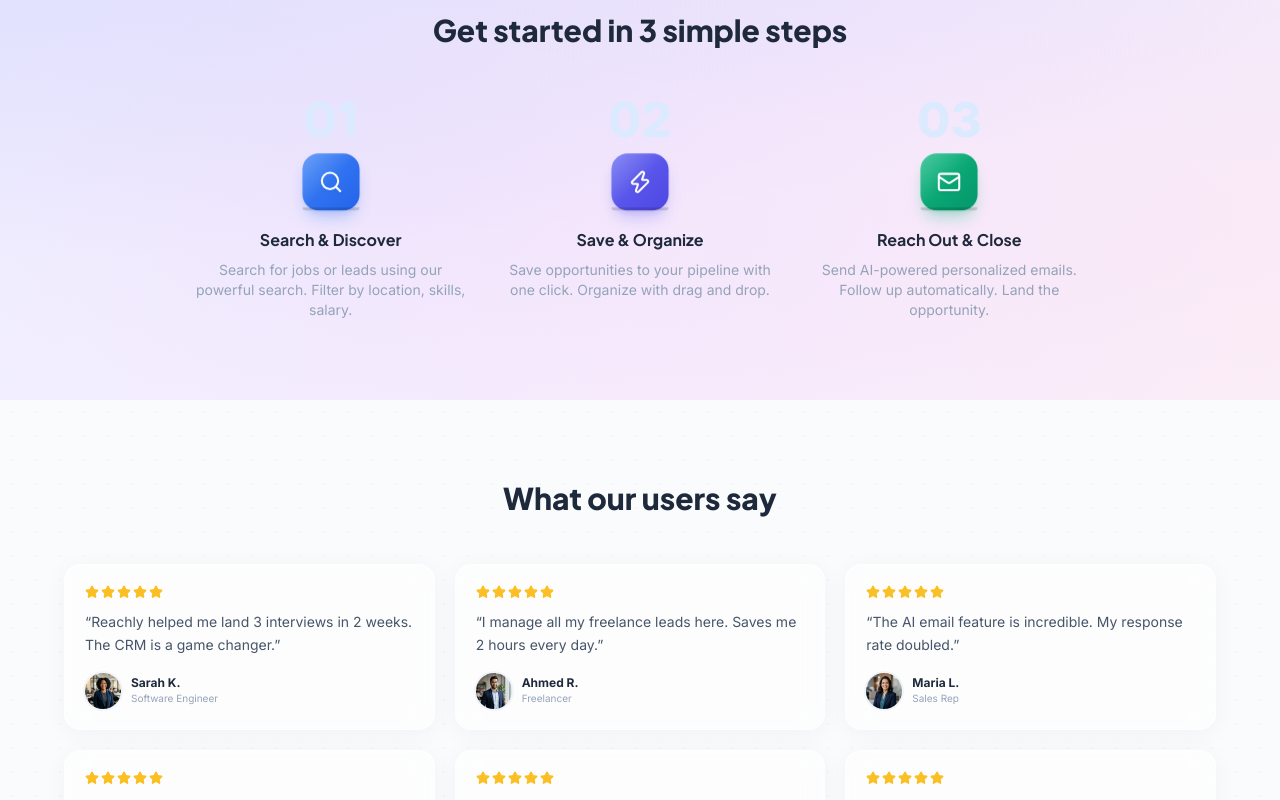
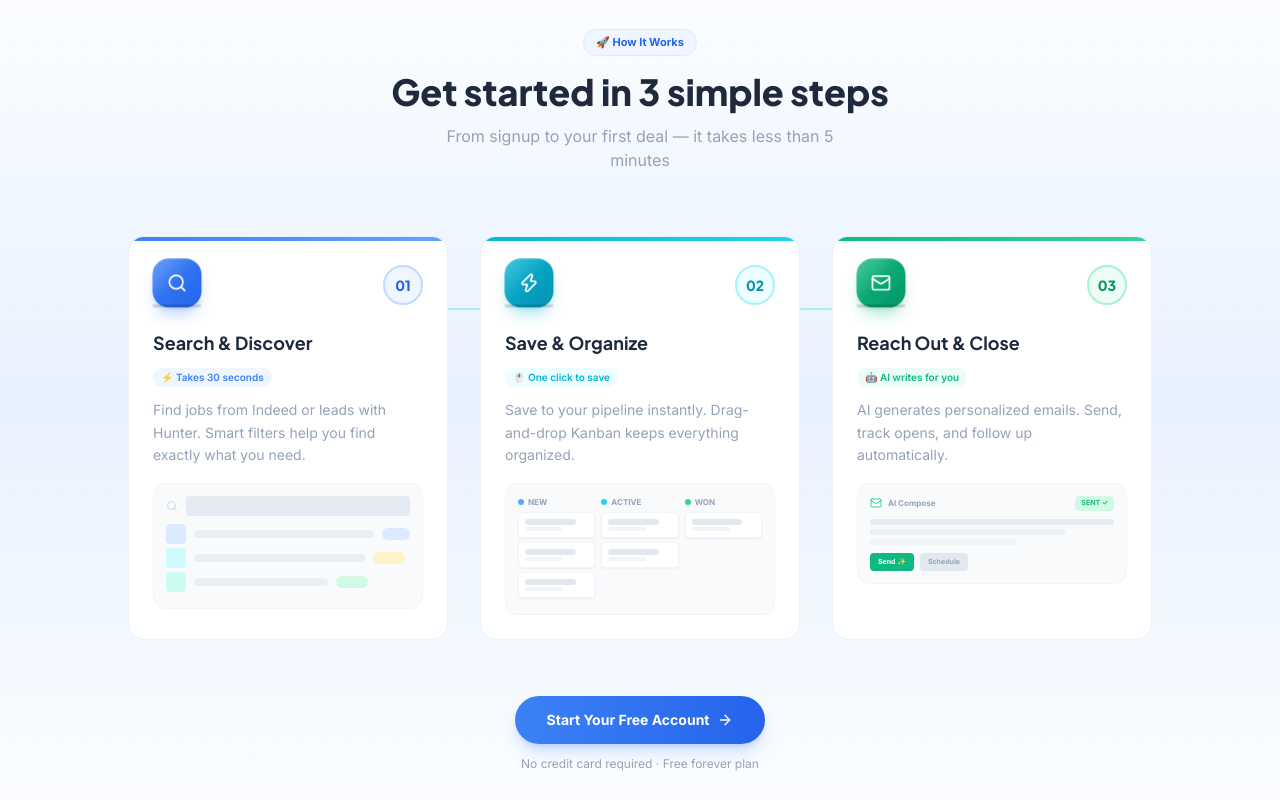
Before and after one commit to Shakib2002/Reachly, a Next.js app: page / in a window 1280 px wide. Shown: the part 3760-4560 px from the top of the page. Built offline with nearby package versions, Linux system fonts and the light colour scheme; no server answers.

Commit message:
feat: Premium How It Works - connecting line, mini mockups, time estimates, bottom CTA

```diff
--- a/app/page.tsx
+++ b/app/page.tsx
@@ -368,18 +368,140 @@
       </section>
 
       {/* How It Works */}
-      <section className="py-20 px-6 gradient-mesh">
-        <div className="max-w-4xl mx-auto text-center">
-          <h2 className="text-3xl font-extrabold text-[#1e293b] mb-12 font-display reveal">Get started in 3 simple steps</h2>
-          <div className="grid grid-cols-1 md:grid-cols-3 gap-8">
-            {[{n:'01',icon:Search,t:'Search & Discover',d:'Search for jobs or leads using our powerful search. Filter by location, skills, salary.',v:'blue' as const},{n:'02',icon:Zap,t:'Save & Organize',d:'Save opportunities to your pipeline with one click. Organize with drag and drop.',v:'indigo' as const},{n:'03',icon:Mail,t:'Reach Out & Close',d:'Send AI-powered personalized emails. Follow up automatically. Land the opportunity.',v:'emerald' as const}].map(s=>(
-              <div key={s.n} className="text-center group reveal">
-                <span className="text-5xl font-extrabold text-blue-100 group-hover:text-blue-200 transition-colors">{s.n}</span>
-                <div className="flex justify-center mt-3 mb-4"><Icon3D icon={s.icon} size="lg" variant={s.v} /></div>
-                <h3 className="text-base font-bold text-[#1e293b] mb-2 font-display">{s.t}</h3>
-                <p className="text-sm text-slate-400">{s.d}</p>
+      <section className="py-24 px-6 relative overflow-hidden">
+        <div className="absolute inset-0" style={{
+          background: 'linear-gradient(180deg, #ffffff 0%, #f0f7ff 30%, #e8f2ff 50%, #f0f7ff 70%, #ffffff 100%)'
+        }} />
+        <div className="absolute inset-0 bg-dots opacity-40" />
+
+        <div className="max-w-5xl mx-auto relative z-10">
+          {/* Header */}
+          <div className="text-center mb-16 reveal">
+            <span className="inline-flex items-center gap-1.5 px-3 py-1 bg-blue-50 text-blue-600 rounded-full text-[11px] font-bold mb-4 border border-blue-100">🚀 How It Works</span>
+            <h2 className="text-3xl sm:text-4xl font-extrabold text-[#1e293b] font-display">Get started in 3 simple steps</h2>
+            <p className="text-slate-400 mt-3 max-w-md mx-auto">From signup to your first deal — it takes less than 5 minutes</p>
+          </div>
+
+          {/* Steps with connecting line */}
+          <div className="relative">
+            {/* Connecting line (desktop only) */}
+            <div className="hidden md:block absolute top-[72px] left-[16.67%] right-[16.67%] h-0.5">
+              <div className="w-full h-full bg-gradient-to-r from-blue-200 via-cyan-200 to-emerald-200 rounded-full" />
+              <div className="absolute top-[-3px] left-0 w-2 h-2 bg-blue-400 rounded-full" />
+              <div className="absolute top-[-3px] left-1/2 -translate-x-1/2 w-2 h-2 bg-cyan-400 rounded-full" />
+              <div className="absolute top-[-3px] right-0 w-2 h-2 bg-emerald-400 rounded-full" />
+            </div>
+
+            <div className="grid grid-cols-1 md:grid-cols-3 gap-8">
+              {/* Step 1 */}
+              <div className="reveal delay-1">
+                <div className="bg-white rounded-2xl border border-slate-200/60 p-6 relative overflow-hidden hover:shadow-xl transition-all duration-500 group h-full">
+                  <div className="absolute top-0 left-0 right-0 h-1 bg-gradient-to-r from-blue-500 to-blue-400 rounded-t-2xl" />
+
+                  <div className="flex items-center justify-between mb-5">
+                    <Icon3D icon={Search} size="md" variant="blue" />
+                    <span className="w-10 h-10 bg-blue-50 border-2 border-blue-200 rounded-full flex items-center justify-center text-sm font-extrabold text-blue-600 font-display">01</span>
+                  </div>
+
+                  <h3 className="text-lg font-bold text-[#1e293b] mb-1.5 font-display">Search &amp; Discover</h3>
+                  <span className="inline-flex items-center gap-1 px-2 py-0.5 bg-blue-50 text-blue-500 rounded-full text-[10px] font-semibold mb-3">⚡ Takes 30 seconds</span>
+
+                  <p className="text-sm text-slate-400 leading-relaxed mb-4">Find jobs from Indeed or leads with Hunter. Smart filters help you find exactly what you need.</p>
+
+                  {/* Mini visual */}
+                  <div className="bg-slate-50 rounded-xl p-3 border border-slate-100">
+                    <div className="flex items-center gap-2 mb-2">
+                      <Search className="w-3 h-3 text-slate-300" />
+                      <div className="h-5 bg-slate-200/80 rounded flex-1" />
+                    </div>
+                    {[85, 70, 55].map((w, i) => (
+                      <div key={i} className="flex items-center gap-2 mb-1">
+                        <div className={`w-5 h-5 rounded ${['bg-blue-100', 'bg-cyan-100', 'bg-teal-100'][i]} flex-shrink-0`} />
+                        <div className="h-2 bg-slate-200/60 rounded" style={{ width: `${w}%` }} />
+                        <div className={`w-8 h-3 rounded-full ${['bg-blue-100', 'bg-amber-100', 'bg-emerald-100'][i]}`} />
+                      </div>
+                    ))}
+                  </div>
+                </div>
               </div>
-            ))}
+
+              {/* Step 2 */}
+              <div className="reveal delay-2">
+                <div className="bg-white rounded-2xl border border-slate-200/60 p-6 relative overflow-hidden hover:shadow-xl transition-all duration-500 group h-full">
+                  <div className="absolute top-0 left-0 right-0 h-1 bg-gradient-to-r from-cyan-500 to-cyan-400 rounded-t-2xl" />
+
+                  <div className="flex items-center justify-between mb-5">
+                    <Icon3D icon={Zap} size="md" variant="cyan" />
+                    <span className="w-10 h-10 bg-cyan-50 border-2 border-cyan-200 rounded-full flex items-center justify-center text-sm font-extrabold text-cyan-600 font-display">02</span>
+                  </div>
+
+                  <h3 className="text-lg font-bold text-[#1e293b] mb-1.5 font-display">Save &amp; Organize</h3>
+                  <span className="inline-flex items-center gap-1 px-2 py-0.5 bg-cyan-50 text-cyan-500 rounded-full text-[10px] font-semibold mb-3">🖱️ One click to save</span>
+
+                  <p className="text-sm text-slate-400 leading-relaxed mb-4">Save to your pipeline instantly. Drag-and-drop Kanban keeps everything organized.</p>
+
+                  {/* Mini Kanban */}
+                  <div className="bg-slate-50 rounded-xl p-3 border border-slate-100">
+                    <div className="grid grid-cols-3 gap-1.5">
+                      {[{ l: 'New', c: 'bg-blue-400', n: 3 }, { l: 'Active', c: 'bg-cyan-400', n: 2 }, { l: 'Won', c: 'bg-emerald-400', n: 1 }].map(col => (
+                        <div key={col.l}>
+                          <div className="flex items-center gap-1 mb-1"><div className={`w-1.5 h-1.5 ${col.c} rounded-full`} /><span className="text-[8px] font-bold text-slate-400 uppercase">{col.l}</span></div>
+                          {Array.from({ length: col.n }).map((_, j) => (
+                            <div key={j} className="bg-white rounded p-1.5 mb-1 border border-slate-100 shadow-sm">
+                              <div className="h-1.5 bg-slate-200 rounded w-4/5 mb-0.5" />
+                              <div className="h-1 bg-slate-100 rounded w-3/5" />
+                            </div>
+                          ))}
+                        </div>
+                      ))}
+                    </div>
+                  </div>
+                </div>
+              </div>
+
+              {/* Step 3 */}
+              <div className="reveal delay-3">
+                <div className="bg-white rounded-2xl border border-slate-200/60 p-6 relative overflow-hidden hover:shadow-xl transition-all duration-500 group h-full">
+                  <div className="absolute top-0 left-0 right-0 h-1 bg-gradient-to-r from-emerald-500 to-emerald-400 rounded-t-2xl" />
+
+                  <div className="flex items-center justify-between mb-5">
+                    <Icon3D icon={Mail} size="md" variant="emerald" />
+                    <span className="w-10 h-10 bg-emerald-50 border-2 border-emerald-200 rounded-full flex items-center justify-center text-sm font-extrabold text-emerald-600 font-display">03</span>
+                  </div>
+
+                  <h3 className="text-lg font-bold text-[#1e293b] mb-1.5 font-display">Reach Out &amp; Close</h3>
+                  <span className="inline-flex items-center gap-1 px-2 py-0.5 bg-emerald-50 text-emerald-500 rounded-full text-[10px] font-semibold mb-3">🤖 AI writes for you</span>
+
+                  <p className="text-sm text-slate-400 leading-relaxed mb-4">AI generates personalized emails. Send, track opens, and follow up automatically.</p>
+
+                  {/* Mini email */}
+                  <div className="bg-slate-50 rounded-xl p-3 border border-slate-100">
+                    <div className="flex items-center gap-1.5 mb-2">
+                      <Mail className="w-3 h-3 text-emerald-400" />
+                      <span className="text-[8px] font-bold text-slate-400">AI Compose</span>
+                      <span className="ml-auto px-1.5 py-0.5 bg-emerald-100 rounded text-[7px] font-bold text-emerald-500">SENT ✓</span>
+                    </div>
+                    <div className="space-y-1">
+                      <div className="h-1.5 bg-slate-200/80 rounded w-full" />
+                      <div className="h-1.5 bg-slate-200/60 rounded w-4/5" />
+                      <div className="h-1.5 bg-slate-200/40 rounded w-3/5" />
+                    </div>
+                    <div className="flex gap-1.5 mt-2">
+                      <div className="px-2 py-1 bg-emerald-500 rounded text-[7px] text-white font-bold">Send ✨</div>
+                      <div className="px-2 py-1 bg-slate-200 rounded text-[7px] text-slate-400 font-bold">Schedule</div>
+                    </div>
+                  </div>
+                </div>
+              </div>
+            </div>
+          </div>
+
+          {/* Bottom CTA */}
+          <div className="text-center mt-14 reveal">
+            <Link href="/register" className="inline-flex items-center gap-2 px-8 py-3.5 bg-gradient-to-r from-blue-500 to-blue-600 text-white font-bold rounded-full shadow-lg shadow-blue-500/25 hover:shadow-blue-500/40 hover:scale-105 transition-all text-sm">
+              Start Your Free Account <ArrowRight className="w-4 h-4" />
+            </Link>
+            <p className="text-xs text-slate-400 mt-3">No credit card required · Free forever plan</p>
           </div>
         </div>
       </section>
```
